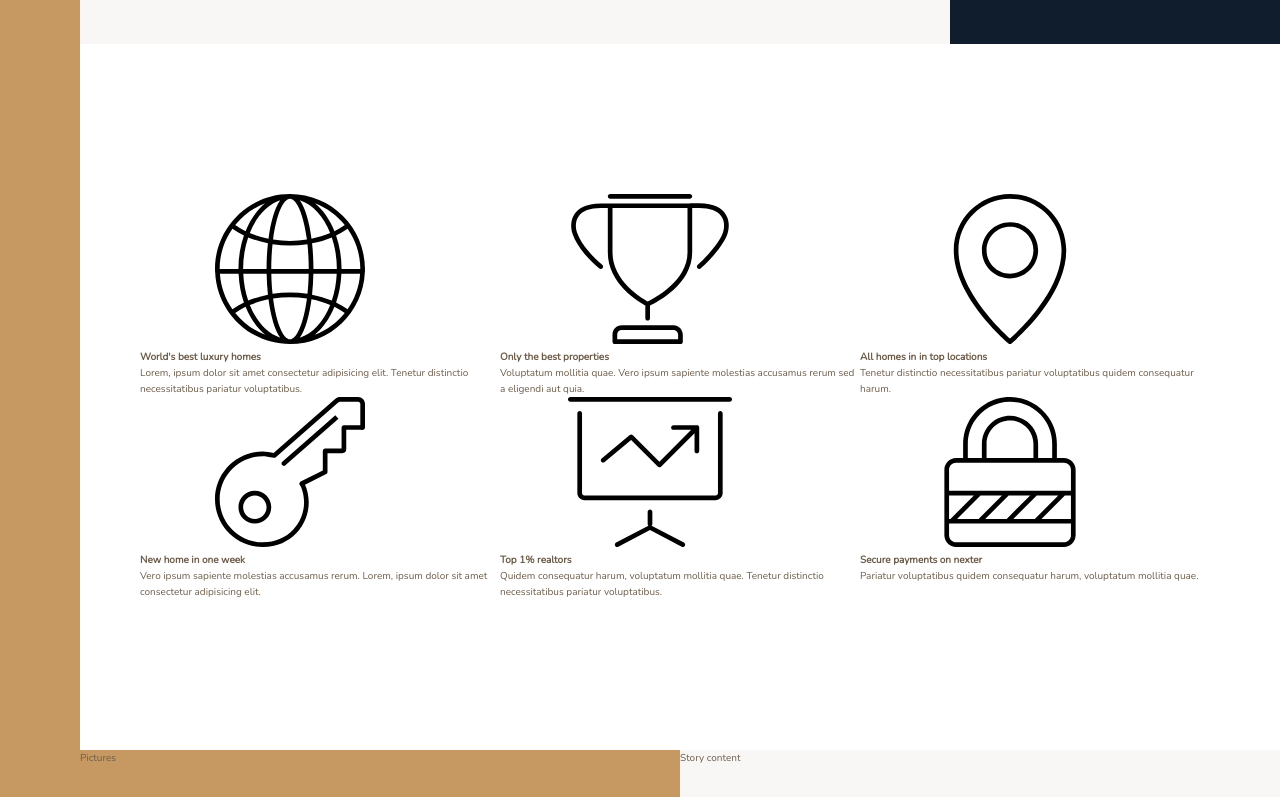
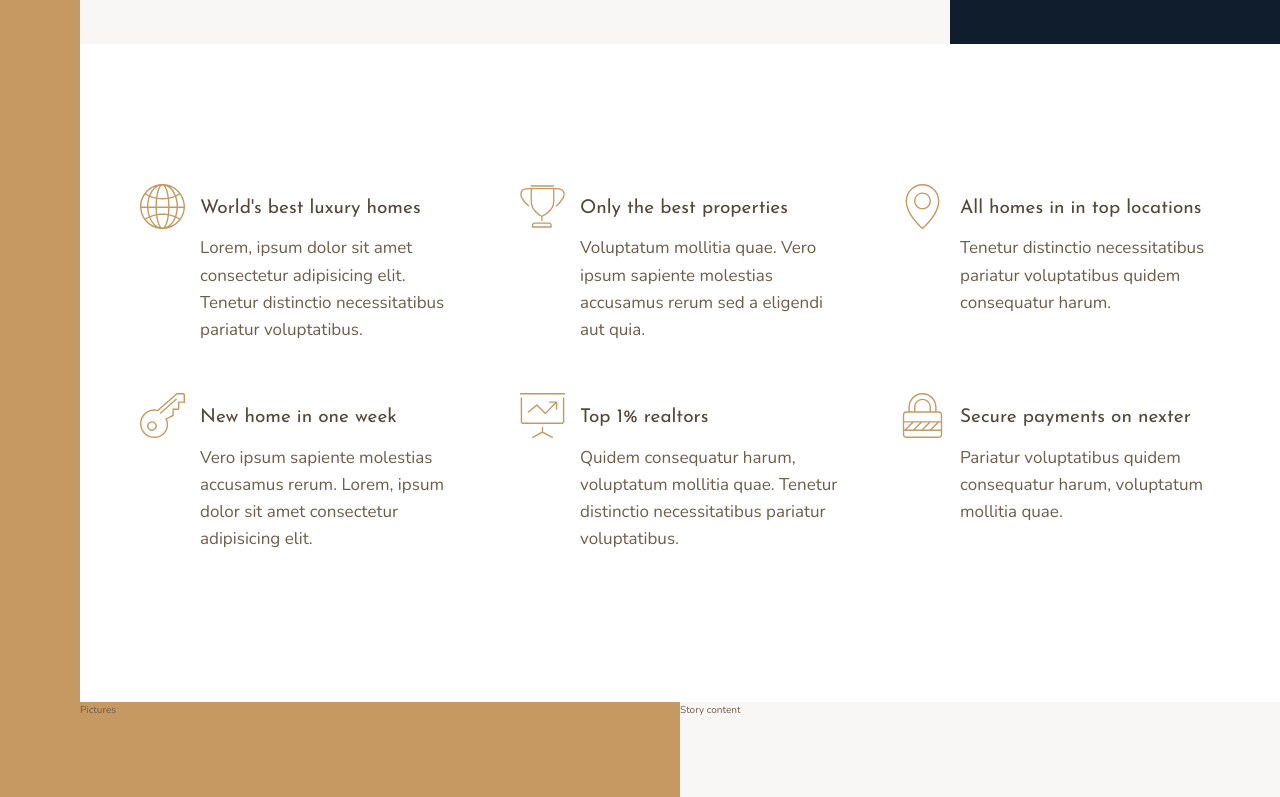
Before and after one commit to kiethohoai/nexter-project, a website: page index.html in a window 1280 px wide. Shown: the part 596-1393 px from the top of the page. Drawn offline with nearby package versions, Linux system fonts and the light colour scheme.

Commit message:
005 Building the Features Section - Part 2

```diff
--- a/index.html
+++ b/index.html
@@ -31,7 +31,7 @@
         <svg class="feature__icon">
           <use xlink:href="img/sprite.svg#icon-global"></use>
         </svg>
-        <h4 class="heading-4">World's best luxury homes</h4>
+        <h4 class="heading-4 heading-4--dark">World's best luxury homes</h4>
         <p class="feature__text">
           Lorem, ipsum dolor sit amet consectetur adipisicing elit. Tenetur
           distinctio necessitatibus pariatur voluptatibus.
@@ -43,7 +43,7 @@
         <svg class="feature__icon">
           <use xlink:href="img/sprite.svg#icon-trophy"></use>
         </svg>
-        <h4 class="heading-4">Only the best properties</h4>
+        <h4 class="heading-4 heading-4--dark">Only the best properties</h4>
         <p class="feature__text">
           Voluptatum mollitia quae. Vero ipsum sapiente molestias accusamus
           rerum sed a eligendi aut quia.
@@ -55,7 +55,7 @@
         <svg class="feature__icon">
           <use xlink:href="img/sprite.svg#icon-map-pin"></use>
         </svg>
-        <h4 class="heading-4">All homes in in top locations</h4>
+        <h4 class="heading-4 heading-4--dark">All homes in in top locations</h4>
         <p class="feature__text">
           Tenetur distinctio necessitatibus pariatur voluptatibus quidem
           consequatur harum.
@@ -67,7 +67,7 @@
         <svg class="feature__icon">
           <use xlink:href="img/sprite.svg#icon-key"></use>
         </svg>
-        <h4 class="heading-4">New home in one week</h4>
+        <h4 class="heading-4 heading-4--dark">New home in one week</h4>
         <p class="feature__text">
           Vero ipsum sapiente molestias accusamus rerum. Lorem, ipsum dolor sit
           amet consectetur adipisicing elit.
@@ -79,7 +79,7 @@
         <svg class="feature__icon">
           <use xlink:href="img/sprite.svg#icon-presentation"></use>
         </svg>
-        <h4 class="heading-4">Top 1% realtors</h4>
+        <h4 class="heading-4 heading-4--dark">Top 1% realtors</h4>
         <p class="feature__text">
           Quidem consequatur harum, voluptatum mollitia quae. Tenetur distinctio
           necessitatibus pariatur voluptatibus.
@@ -91,7 +91,7 @@
         <svg class="feature__icon">
           <use xlink:href="img/sprite.svg#icon-lock"></use>
         </svg>
-        <h4 class="heading-4">Secure payments on nexter</h4>
+        <h4 class="heading-4 heading-4--dark">Secure payments on nexter</h4>
         <p class="feature__text">
           Pariatur voluptatibus quidem consequatur harum, voluptatum mollitia
           quae.
--- a/sass/_features.scss
+++ b/sass/_features.scss
@@ -4,5 +4,27 @@
 
   // Internal grid
   display: grid;
-  grid-template-columns: repeat(3, 1fr);
+  align-items: start;
+  // grid-template-columns: repeat(3, 1fr);
+  grid-template-columns: repeat(auto-fit, minmax(25rem, 1fr)); //Responesive
+  gap: 6rem;
 }
+
+.feature {
+  display: grid;
+  grid-template-columns: min-content 1fr;
+  grid-row-gap: 1rem;
+  grid-column-gap: 1.5rem;
+
+  &__icon {
+    fill: $color-primary;
+    width: 4.5rem;
+    height: 4.5rem;
+    grid-row: 1 / 3;
+    transform: translateY(-1rem);
+  }
+
+  &__text {
+    font-size: 1.7rem;
+  }
+}
--- a/sass/_typography.scss
+++ b/sass/_typography.scss
@@ -0,0 +1,29 @@
+%heading {
+  font-family: $font-display;
+  font-weight: 400;
+}
+
+.heading-1 {
+  @extend %heading;
+}
+
+.heading-2 {
+  @extend %heading;
+}
+
+.heading-3 {
+  @extend %heading;
+}
+
+.heading-4 {
+  @extend %heading;
+  font-size: 1.9rem;
+
+  &--light {
+    color: $color-grey-light-1;
+  }
+
+  &--dark {
+    color: $color-grey-dark-1;
+  }
+}
```
Also changed, not shown: README.MD, css/main.css, 1 other file.
